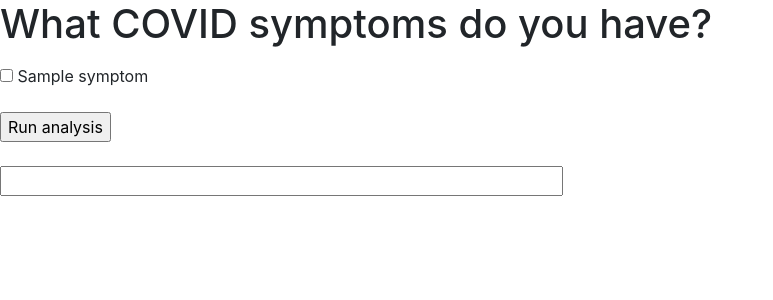
After one commit to celinmay/ai-for-good, a Flask app: template AI for good/Flask/templates/index.html in a window 1280 px wide. The commit adds this page. Shown: the top 300 px of the page, without its empty margins (0-773 px from the left). Run offline with Flask 2, Linux system fonts and the light colour scheme; the template is opened without the code that fills it: most values are stand-ins (such as "Sample title", 1, 10 or a date in 2020); some libraries are stand-ins or nearby versions.

Commit message:
Updated
Updated

```diff
--- /dev/null
+++ b/AI for good/Flask/flask_intro.py
@@ -0,0 +1,33 @@
+from flask import Flask, jsonify, request, render_template
+import numpy as np
+import pandas as pd
+import csv
+
+app = Flask(__name__)
+
+@app.route("/", methods=['GET'])
+def index():
+    symptoms = {'Fever': 0, 'Cough': 0, 'Problems Breathing': 0}
+    return render_template("index.html", symptoms = symptoms)
+
+
+@app.route("/data", methods=['POST', 'GET'])
+def myFunction():
+    if request.method == 'POST':
+        symptomsList= request.form.getlist('symptom')
+        for i in symptomsList:
+            if i in symptomsList:
+                symptomsList[i] = 1
+
+
+        fieldnames = ['symptom', 'symptom']
+
+        with open('data.csv', 'a') as inFile:
+            writer = csv.DictWriter(inFile, fieldnames=fieldnames)
+            writer.writerow({'symptom': symptomsList})
+            return render_template("index.html")
+
+
+#Execute server
+if __name__ == '__main__':
+    app.run(host='0.0.0.0', port=8080, debug=True)
--- /dev/null
+++ b/AI for good/Flask/templates/data.html
@@ -0,0 +1 @@
+{{ data | safe }}
--- /dev/null
+++ b/AI for good/Flask/templates/index.html
@@ -0,0 +1,37 @@
+<!DOCTYPE html>
+<html>
+  <head>
+  <!-- Bootstrap CSS -->
+  <link rel="stylesheet" href="https://stackpath.bootstrapcdn.com/bootstrap/4.3.1/css/bootstrap.min.css" integrity="sha384-ggOyR0iXCbMQv3Xipma34MD+dH/1fQ784/j6cY/iJTQUOhcWr7x9JvoRxT2MZw1T" crossorigin="anonymous">
+  </head>
+
+  <body>
+      <h1>What COVID symptoms do you have?</h1>
+      <p>
+          <form action="/data" method="POST">
+            {%for symptom, i in symptoms.items() %}
+            <input type="checkbox" name="symptom" value="{{symptom}}"> {{ symptom }}<br/>
+            {%endfor%}
+        <br>
+        <input type="submit" onclick="myFunction()" value="Run analysis">
+        <br><br>
+        <input type="text" id="analysis" size="50">
+        </form>
+      </p>
+
+      <script>
+        function myFunction() {
+          var symptom = document.forms[0];
+          var txt = "";
+          var i;
+          for (i = 0; i < symptom.length; i++) {
+            if (symptom[i].checked) {
+              txt = txt + symptom[i].value + " ";
+            }
+          }
+          document.getElementById("analysis").value = "You have following symptoms: " + txt;
+        }
+        </script>
+
+
+  </body>
--- /dev/null
+++ b/AI for good/Flask/templates/run-analysis.html
@@ -0,0 +1 @@
+{{ datas | safe }}
```
Also changed, not shown: AI for good/Flask/data.csv (added, +16 -0 lines), AI for good/Training_the_AI/templates/index.html (+6 -5 lines), AI for good/Training_the_AI/test.py (+6 -5 lines), 2 other files.
